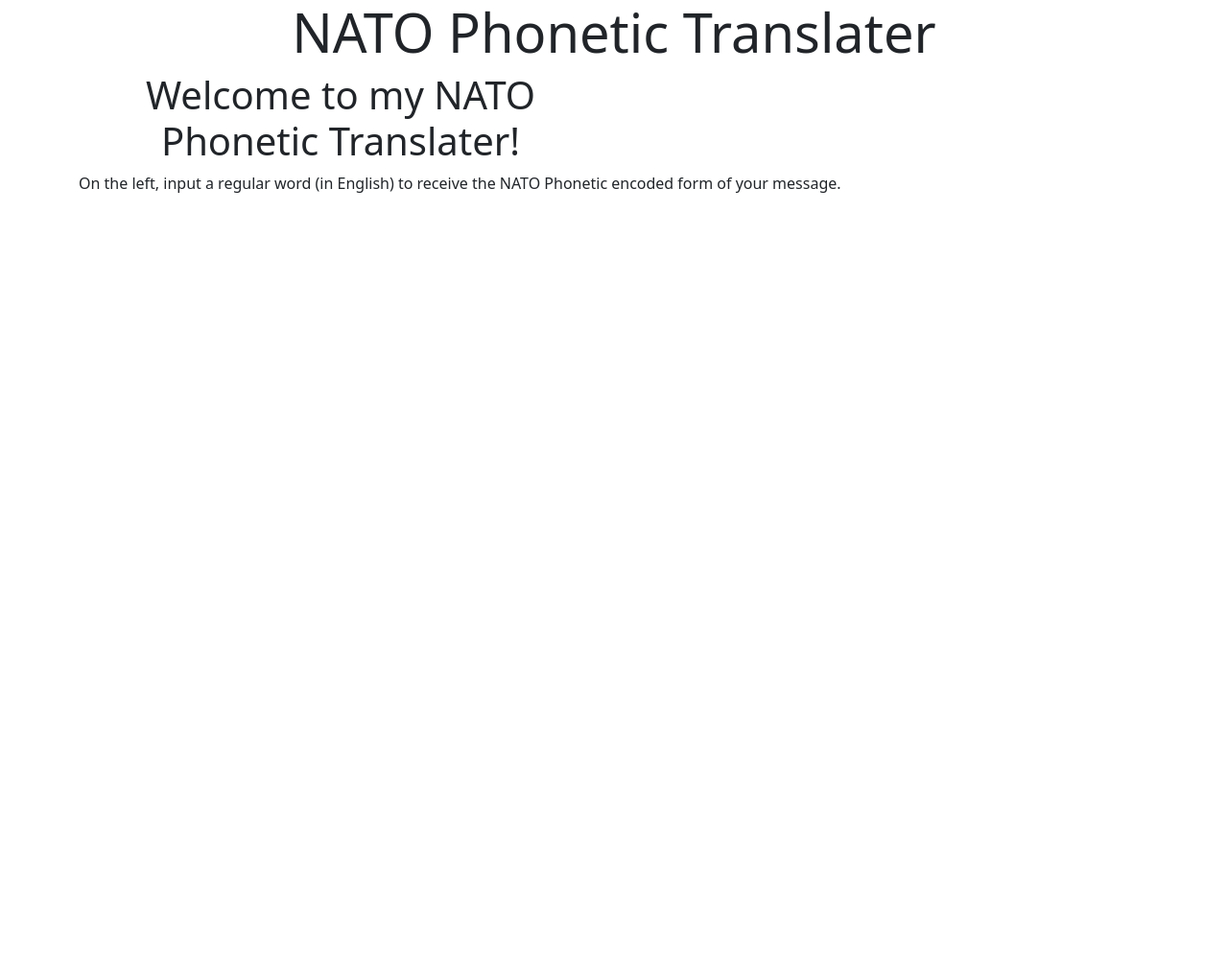
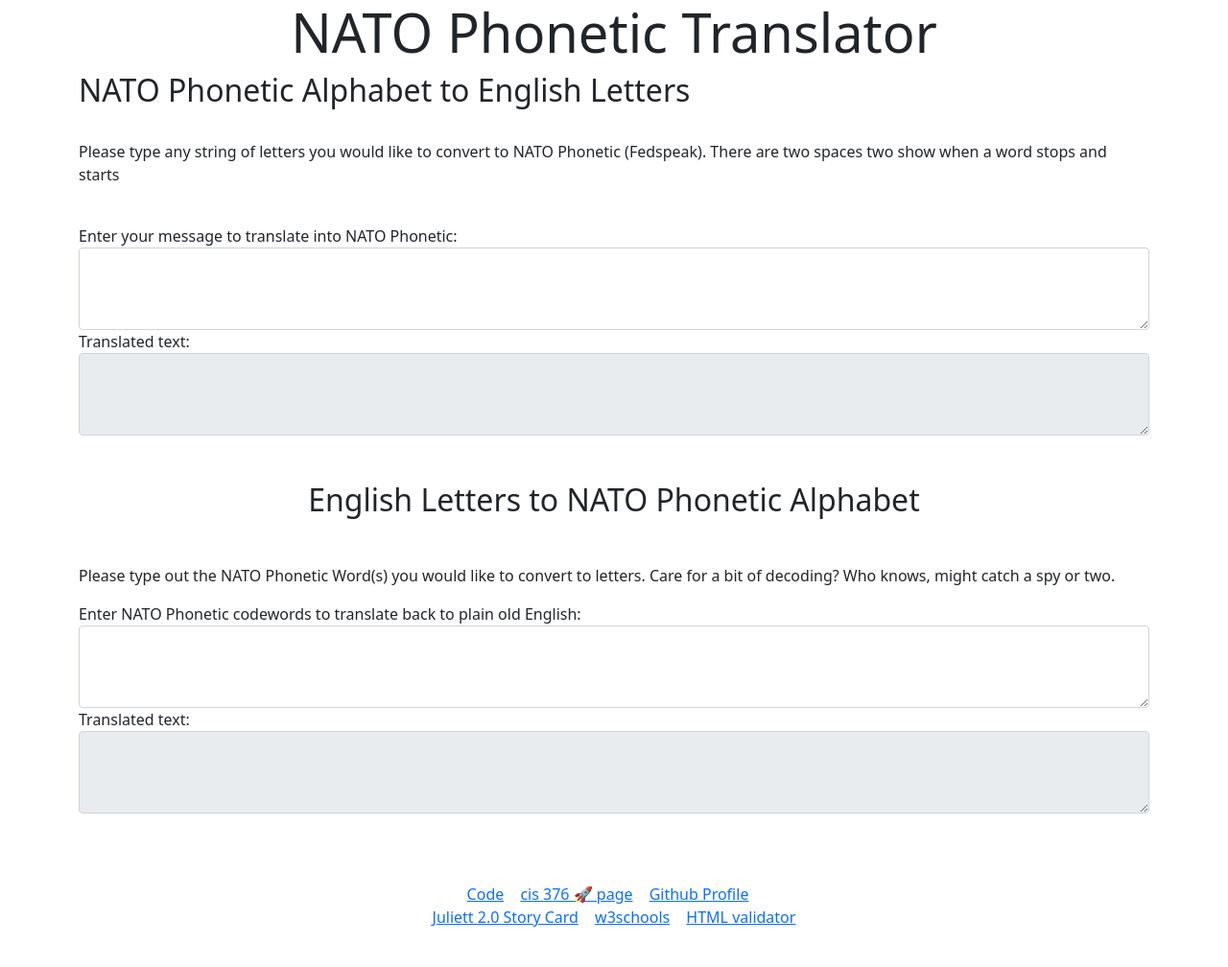
Before and after one commit to bbolton1/juliett2.0-brayden-cis376, a plain HTML site: page index.html in a window 1280 px wide. Shown: the whole page at 96% size. Before the commit the page ends 800 px from the top, so only its background shows below. Drawn offline with nearby package versions, Linux system fonts and the light colour scheme.

Commit message:
Update index.html

```diff
--- a/index.html
+++ b/index.html
@@ -8,25 +8,68 @@
   <link rel="stylesheet" href="./styles/style.css">
 </head>
 <body>
+
     <div class="jumbotron text-center">
-        <h1 class="display-4">NATO Phonetic Translater</h1>
+        <h1 class="display-4">NATO Phonetic Translator</h1>
     </div>
 
-    <div class="container">
-        <div class="row">
-            <div class="col-md-6">
-                <h1>Welcome to my NATO Phonetic Translater!</h1>
-            </div>
-            <div class="col--md-6">
-                <p>On the left, input a regular word (in English) to receive the NATO Phonetic encoded form of your message.</p>
-            </div>
+<div class="container">
+    <h2>NATO Phonetic Alphabet to English Letters</h2>
+    <br>
+    <p>Please type any string of letters you would like to convert to NATO Phonetic (Fedspeak). There are two spaces two show when a word stops and starts</p>
+    <br>
+    <div class="form-group">
+        <label for="inputNATO">Enter your message to translate into NATO Phonetic:</label>
+        <textarea class="form-control" id="inputNATO" rows="3"></textarea>
+    </div>
+    <div class="form-group">
+        <label for="outputNATO">Translated text:</label>
+        <textarea class="form-control" id="outputNATO" rows="3" readonly></textarea>
+    </div>
+
+    <br>
+    <br>
+
+    <div>
+        <h2 class="text-center mb-4">English Letters to NATO Phonetic Alphabet</h2>
+        <br>
+        <p>Please type out the NATO Phonetic Word(s) you would like to convert to letters. Care for a bit of decoding? Who knows, might catch a spy or two.</p>
+        <div class="form-group">
+            <label for="reverseInput">Enter NATO Phonetic codewords to translate back to plain old English:</label>
+            <textarea class="form-control" id="reverseInput" rows="3"></textarea>
+        </div>
+        <div class="form-group">
+            <label for="reverseOutput">Translated text:</label>
+            <textarea class="form-control" id="reverseOutput" rows="3" readonly></textarea>
         </div>
     </div>
+</div>
 
-    <script src='https://cdnjs.cloudflare.com/ajax/libs/jquery/3.7.1/jquery.min.js'></script>
-    <script src='https://cdnjs.cloudflare.com/ajax/libs/jqueryui/1.13.2/jquery-ui.min.js'></script>
-    <script src='https://cdnjs.cloudflare.com/ajax/libs/bootstrap/5.3.2/js/bootstrap.min.js'></script>
-    <script src="scripts/script.js"></script>
-    <script src="scripts/NatoPhonAlphabet.json"></script>
+<div class="mt-5 p-4 text-white text-center">
+    <footer>
+      <p>
+        <a href="https://github.com/bbolton1/juliett2.0-brayden-cis376" target="_blank">Code</a>
+        |
+        <a href="https://gist.github.com/barrycumbie/de4aa0fcb0cad79a870305240d726cd0" target="_blank">cis 376 🚀 page</a>
+        |
+        <a href="https://github.com/bbolton1" target="_blank">Github Profile</a>
+        |
+        <br>
+        <a href="https://gist.github.com/barrycumbie/68a560e330a2eb227d3a0bbb0d84b9aa" target="_blank">Juliett 2.0 Story Card</a>
+        |
+        <a href="https://www.w3schools.com/" target="_blank">w3schools</a>
+        |
+        <a href="https://validator.w3.org/nu/?doc=https%3A%2F%2Fbbolton1.github.io%2Fjuliett2.0-brayden-cis376%2F" target="_blank">HTML validator</a>
+      </p>
+    </footer>
+  </div>
+
+<!-- jQuery and Bootstrap JS -->
+<script src="https://code.jquery.com/jquery-3.5.1.slim.min.js"></script>
+<script src="https://cdn.jsdelivr.net/npm/@popperjs/core@2.5.4/dist/umd/popper.min.js"></script>
+<script src="https://stackpath.bootstrapcdn.com/bootstrap/5.0.2/js/bootstrap.min.js"></script>
+<script src="scripts/script.js"></script>
+<script src="scripts/NatoPhonAlphabet.js"></script>
+
 </body>
 </html>
```
